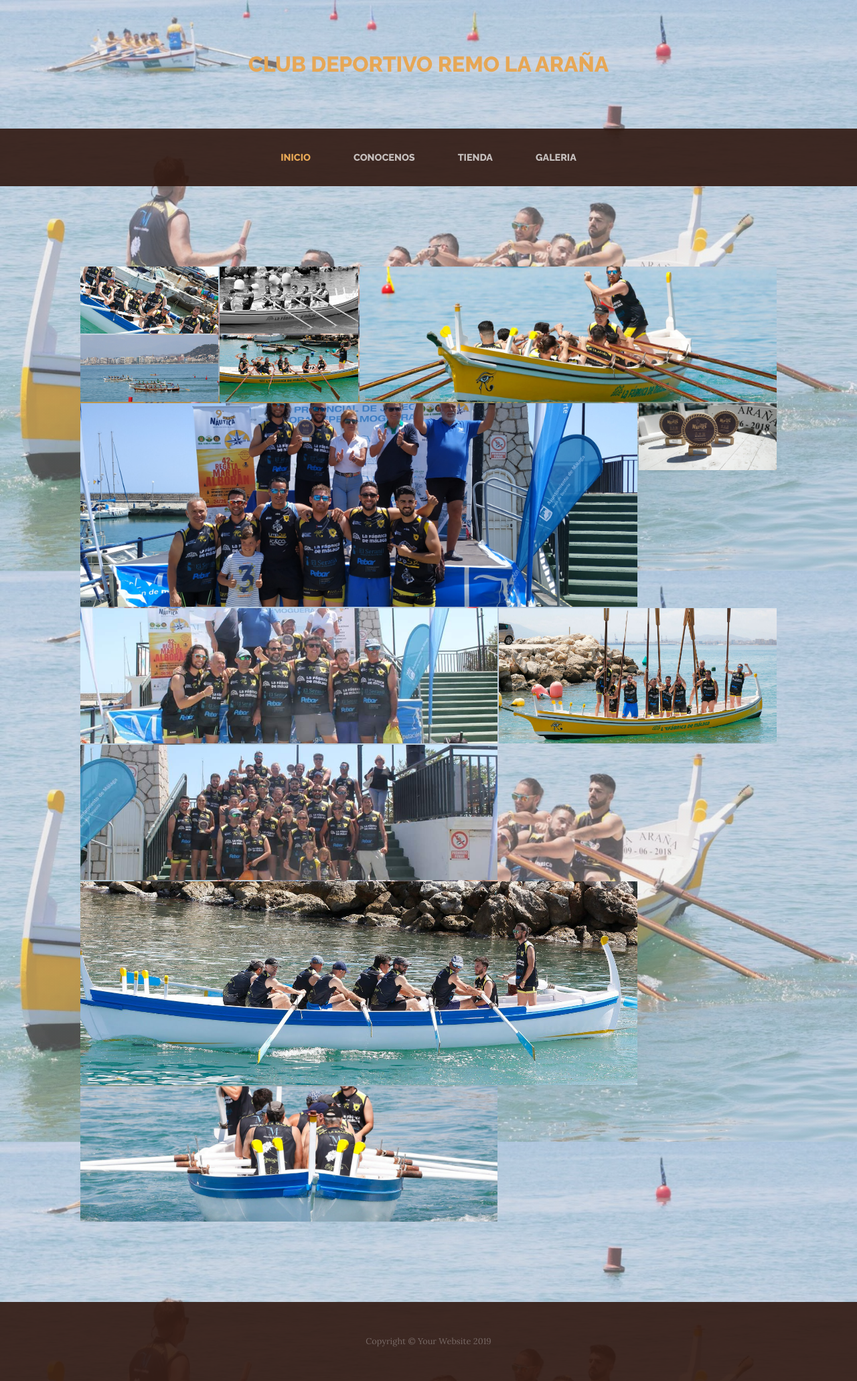
After one commit to fjcmolina/Proyecto-PHP, a PHP site: page /vista/galeria.php in a window 1280 px wide. The commit adds this page. Shown: the whole page at 67% size. Run offline with PHP 8.4, Linux system fonts and the light colour scheme.

Commit message:
Add files via upload

```diff
--- /dev/null
+++ b/vista/galeria.php
@@ -0,0 +1,120 @@
+
+  <meta name="author" content="">
+
+  <title>CLUB DEPORTIVO REMO LA ARAÑA - HISTORIAL</title>
+
+  <!-- Bootstrap core CSS -->
+  <link href="../vendor/bootstrap/css/bootstrap.min.css" rel="stylesheet">
+
+  <!-- Custom fonts for this template -->
+  <link href="https://fonts.googleapis.com/css?family=Raleway:100,100i,200,200i,300,300i,400,400i,500,500i,600,600i,700,700i,800,800i,900,900i" rel="stylesheet">
+  <link href="https://fonts.googleapis.com/css?family=Lora:400,400i,700,700i" rel="stylesheet">
+
+  <!-- Custom styles for this template -->
+  <link href="../css/business-casual.min.css" rel="stylesheet">
+  <style>
+    * {
+      box-sizing: border-box;
+      margin: 0;
+      padding: 0;
+    }
+
+    *:focus {
+      outline: 0;
+    }
+
+    html {
+      -webkit-tap-highlight-color: rgba(0, 0, 0, 0);
+    }
+
+    .gallery {
+      margin: 120px;
+      display: grid;
+      grid-auto-flow: row dense;
+      grid-auto-rows: 100px;
+      grid-gap: 2px;
+      grid-template-columns: repeat(auto-fill, minmax(200px, 1fr));
+    }
+
+    .gallery img {
+      height: 100%;
+      object-fit: cover;
+      width: 100%;
+    }
+
+    .gallery img:nth-child(3n) {
+      grid-area: span 2 / span 3;
+    }
+
+    .gallery img:nth-child(5n) {
+        grid-area: span 3 / span 4;
+    }
+
+    .gallery img:nth-child(8n) {
+      grid-area: span 2 / span 2;
+    }
+  </style>
+</head>
+
+<body>
+
+  <h1 class="site-heading text-center text-white d-none d-lg-block">
+    <span class="site-heading-upper text-primary mb-3">CLUB DEPORTIVO REMO LA ARAÑA</span>
+  </h1>
+
+  <!-- Navigation -->
+  <nav class="navbar navbar-expand-lg navbar-dark py-lg-4" id="mainNav">
+    <div class="container">
+      <a class="navbar-brand text-uppercase text-expanded font-weight-bold d-lg-none" href="#">CLUB DEPORTIVO REMO LA ARAÑA</a>
+      <button class="navbar-toggler" type="button" data-toggle="collapse" data-target="#navbarResponsive" aria-controls="navbarResponsive" aria-expanded="false" aria-label="Toggle navigation">
+        <span class="navbar-toggler-icon"></span>
+      </button>
+      <div class="collapse navbar-collapse" id="navbarResponsive">
+        <ul class="navbar-nav mx-auto">
+          <li class="nav-item active px-lg-4">
+            <a class="nav-link text-uppercase text-expanded" href="../index.php">Inicio
+            <span class="sr-only">(current)</span>
+            </a>
+          </li>
+          <li class="nav-item px-lg-4">
+            <a class="nav-link text-uppercase text-expanded" href="conocenos.php">Conocenos</a>
+          </li>
+          <li class="nav-item px-lg-4">
+            <a class="nav-link text-uppercase text-expanded" href="../controlador.php">Tienda</a>
+          </li>
+          <li class="nav-item px-lg-4">
+            <a class="nav-link text-uppercase text-expanded" href="">Galeria</a>
+          </li>
+        </ul>
+      </div>
+    </div>
+  </nav>
+
+  <div class="gallery">
+    <img src="../img/1.jpg" alt="">
+    <img src="../img/11.jpg" alt="">
+    <img src="../img/12.jpg" alt="">
+    <img src="../img/3.jpg" alt="">
+    <img src="../img/4.jpg" alt="">
+    <img src="../img/5.jpg" alt="">
+    <img src="../img/6.jpg" alt="">
+    <img src="../img/7.jpg" alt="">
+    <img src="../img/8.jpg" alt="">
+    <img src="../img/9.jpg" alt="">
+    <img src="../img/10.jpg" alt="">
+    <img src="../img/2.jpg" alt="">
+
+  </div>
+  <footer class="footer text-faded text-center py-5">
+    <div class="container">
+      <p class="m-0 small">Copyright &copy; Your Website 2019</p>
+    </div>
+  </footer>
+
+  <!-- Bootstrap core JavaScript -->
+  <script src="../vendor/jquery/jquery.min.js"></script>
+  <script src="../vendor/bootstrap/js/bootstrap.bundle.min.js"></script>
+
+</body>
+
+</html>
--- a/vista/index.login.php
+++ b/vista/index.login.php
@@ -7,14 +7,10 @@
 <body>
 
 	<div class="login">
-
 		<h1>Login</h1>
-
 		<form action="controlador.php" method="GET">
-
 			<input type="hidden" name="mod" value="usuario"/>
 			<input type="hidden" name="ope" value="index"/>
-
 			<input type="text" placeholder="Usuario" name="nombre" required="required"/><br>
 			<input type="password" placeholder="Password" name="password" required="required"/><br>
 			<input type="submit" class="btn btn-primary btn-block btn-large" value="Iniciar Sesion"/>
--- a/vista/inicio.php
+++ b/vista/inicio.php
@@ -59,7 +59,7 @@
             <a class="nav-link text-uppercase text-expanded" href="controlador.php">Tienda</a>
           </li>
           <li class="nav-item px-lg-4">
-            <a class="nav-link text-uppercase text-expanded" href="vista/contacto.php">Contacto</a>
+            <a class="nav-link text-uppercase text-expanded" href="vista/galeria.php">Galeria</a>
           </li>
         </ul>
       </div>
@@ -69,7 +69,7 @@
   <section class="page-section clearfix">
     <div class="grid-container">
       <div class="grid-item">
-        <video src="regata.mp4" autoplay loop width="100%"></video>
+        <video src="img/regata.mp4" autoplay loop width="100%"></video>
       </div>
 
       <div class="grid-item">
```
Also changed, not shown: vista/conocenos.php (+37 -3 lines), img/1.jpg (added), img/10.jpg (added), img/11.jpg (added), img/12.jpg (added), img/2.jpg (added), img/3.jpg (added), img/4.jpg (added), img/5.jpg (added), img/6.jpg (added), img/7.jpg (added), img/8.jpg (added), img/9.jpg (added).
